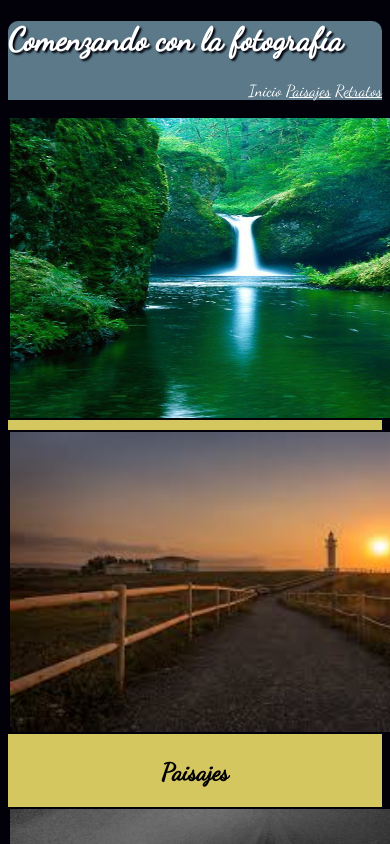
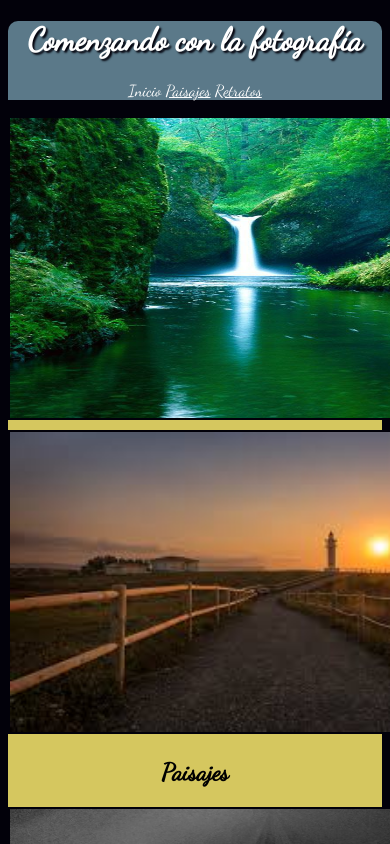
Before and after one commit to Paola-Reyes92/Evaluacion2-Css, a plain HTML site: page index.html in a window 390 px wide. Shown: the top 844 px of the page. Drawn offline with Linux system fonts and the light colour scheme.

Commit message:
Se agregaron estilos a los titulos

```diff
--- a/css/estilos.css
+++ b/css/estilos.css
@@ -50,6 +50,12 @@ width: 50%;
 width: 50%;
 }
 @media (max-width: 900px){
+header h1{
+  text-align:center;
+}
+.c1{
+  text-align:center;
+}
 .F2 {
 width: 100%;
 }
--- a/html/css/estilos.css
+++ b/html/css/estilos.css
@@ -7,6 +7,7 @@ header{
   border-radius: 10px 10px 0px 0px;
   width:100%;
   height: 99px;
+  slidein
 }
 header h1{
   color: white;
@@ -52,6 +53,13 @@ width: 33%;
 width: 33%;
 }
 @media (max-width: 900px){
+header h1{
+  text-align:center;
+}
+.c1{
+  text-align:center;
+  }
+
 .F1 {
 width: 100%;
 }
--- a/html/css/estilos2.css
+++ b/html/css/estilos2.css
@@ -52,6 +52,12 @@ width: 33%;
 width: 33%;
 }
 @media (max-width: 900px){
+header h1{
+  text-align:center;
+}
+.c1{
+  text-align:center;
+}
 .F1 {
 width: 100%;
 }
```
Also changed, not shown: 2 other files.
